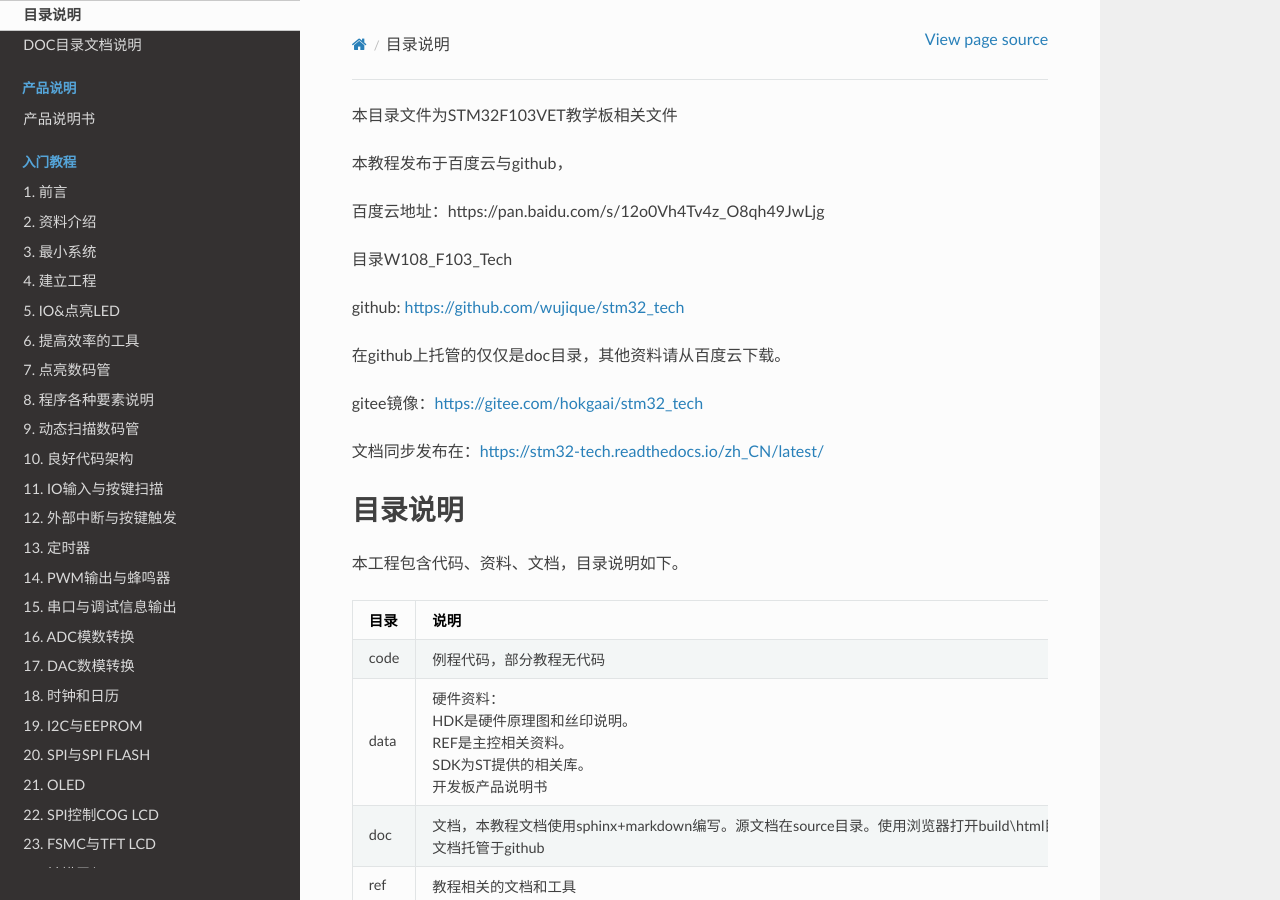
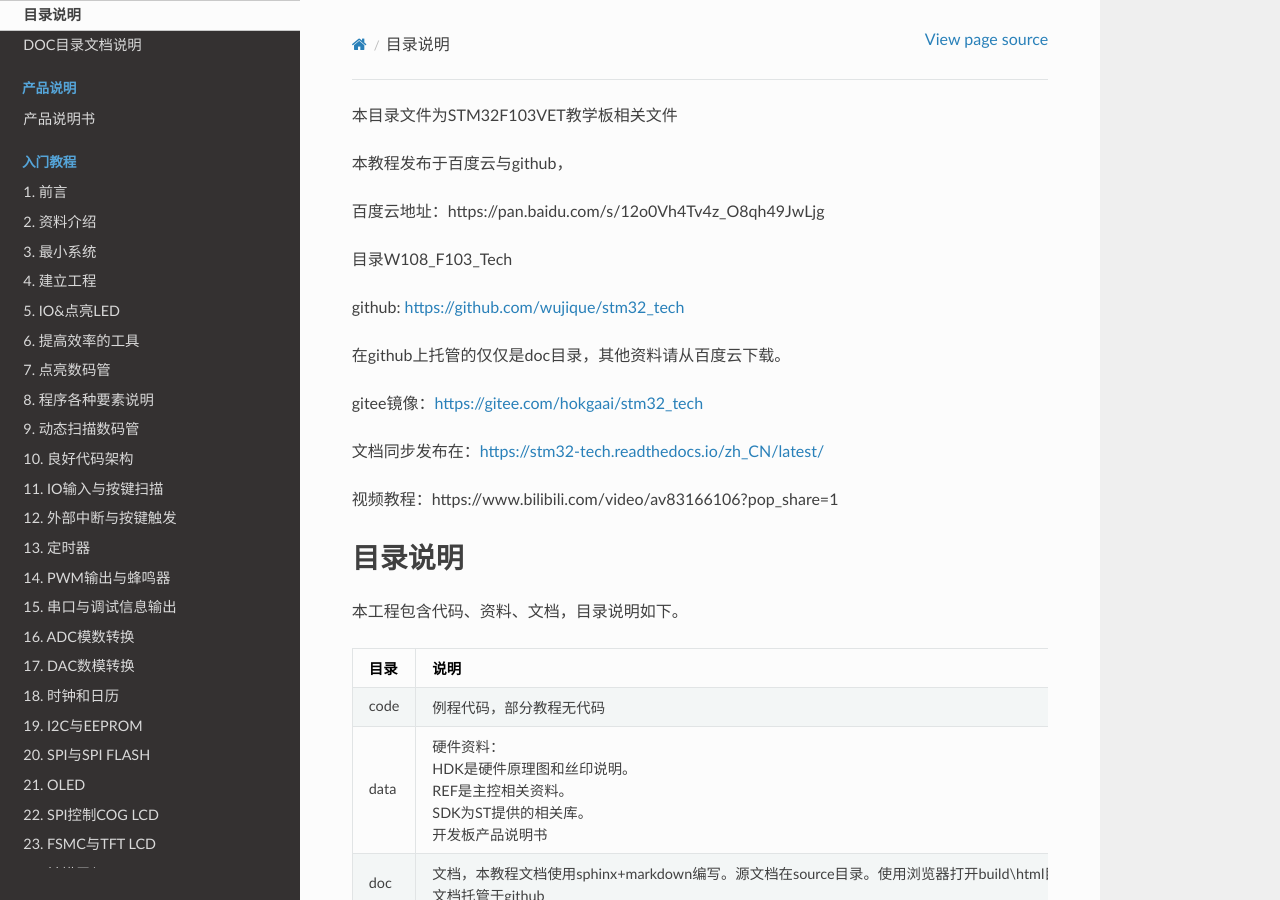
Before and after one commit to wujique/stm32_tech, a Sphinx documentation site: the page built from source/README.md, in a window 1280 px wide and 900 px high. Built offline with Sphinx 7.4.7 and the Read the Docs theme 2.0.0, drawn with Linux system fonts in a browser that asks for light colours.

Commit message:
modify readme, 增加视频教程网址

```diff
--- a/source/README.md
+++ b/source/README.md
@@ -13,6 +13,8 @@
 * gitee镜像：<https://gitee.com/hokgaai/stm32_tech>
 
 * 文档同步发布在：<https://stm32-tech.readthedocs.io/zh_CN/latest/>
+
+* 视频教程：https://www.bilibili.com/video/av83166106?pop_share=1
 
 #### 目录说明
 
```
Also changed, not shown: readme.md (+2 -0 lines).
